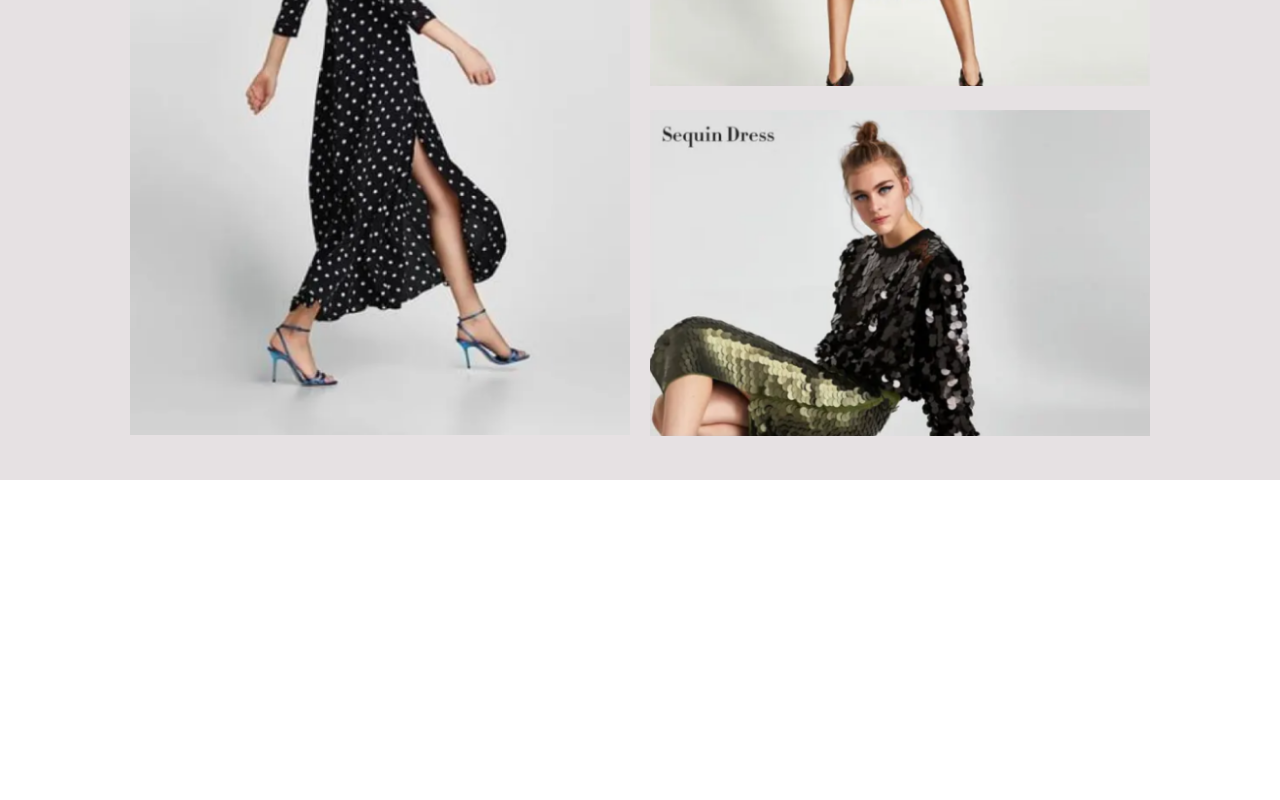
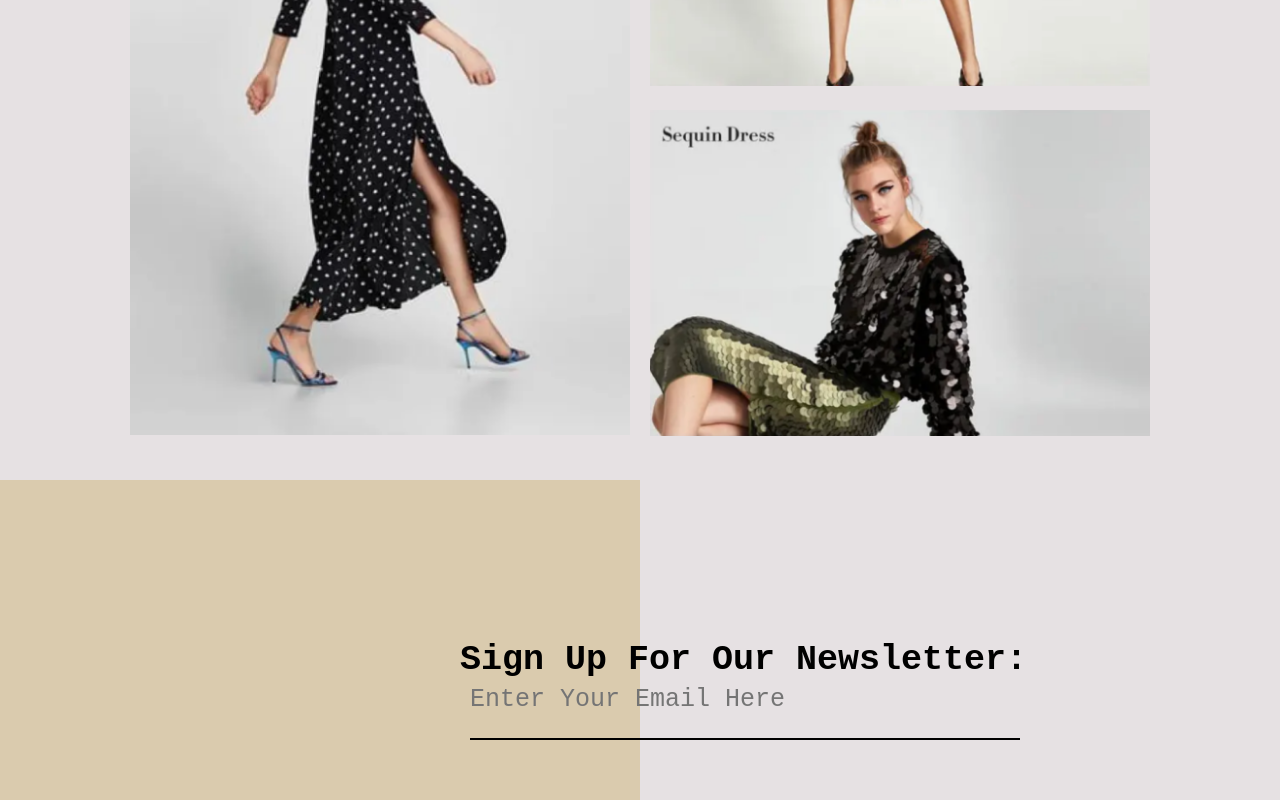
Before and after one commit to Abdallah-AbouHamdan/SESSION_5_2, a plain HTML site: page index.html in a window 1280 px wide. Shown: the part 1920-2720 px from the top of the page. Before the commit the page ends 2400 px from the top, so only its background shows below. Drawn offline with Linux system fonts and the light colour scheme.

Commit message:
finishing section 4

```diff
--- a/index.html
+++ b/index.html
@@ -76,6 +76,9 @@
             gap: 20px;
             align-items: center;
         }
+        .section4{
+            height: 40vh;
+        }
     </style>
 </head>
 <body>
@@ -134,7 +137,41 @@
             </div>
         </div>
     </section>
-    <section></section>
+    <section class="section4">
+        <div style="
+        height: 40vh;
+        display: flex;
+        position: relative;">
+            <div style="background-color: #dacbae;
+            height: 40vh;
+            width: 100%;"></div>
+            <div style="background-color: #e6e1e3;
+            height: 40vh;
+            width: 100%;"></div>
+        </div>
+       <div style="
+       display: flex;
+       flex-direction: column;
+       gap: 30px;">
+        <div style="font-size: 35px;
+        position: absolute;
+        top: 2560px;
+        left: 460px;
+        font-family:'Courier New', Courier, monospace;
+        font-weight: 550;">Sign Up For Our Newsletter:</div>
+       <div><input style="width: 550px;
+       height: 70px;
+       font-size: 25px;
+       position: absolute;
+       top: 2590px;
+       left: 470px;
+       background: none;
+       font-family: 'Courier New', Courier, monospace;
+       border: none;
+       border-bottom: black 2px solid;
+       padding-bottom: 10px;" type="email" placeholder="Enter Your Email Here"></div>
+    </div>
+    </section>
     <section></section>
     <footer></footer>
 </body>
```
Also changed, not shown: fall.png (added), spring.png (added), summer.png (added), winter.png (added).
